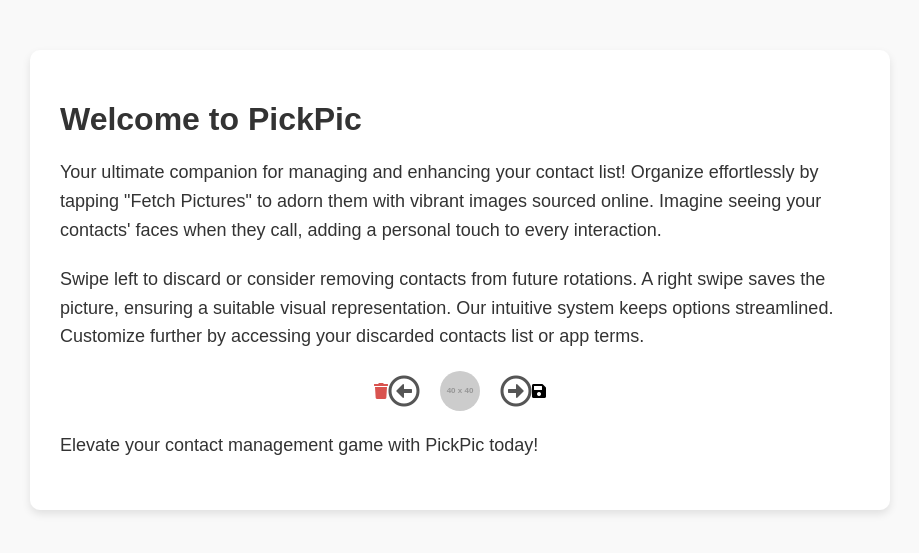
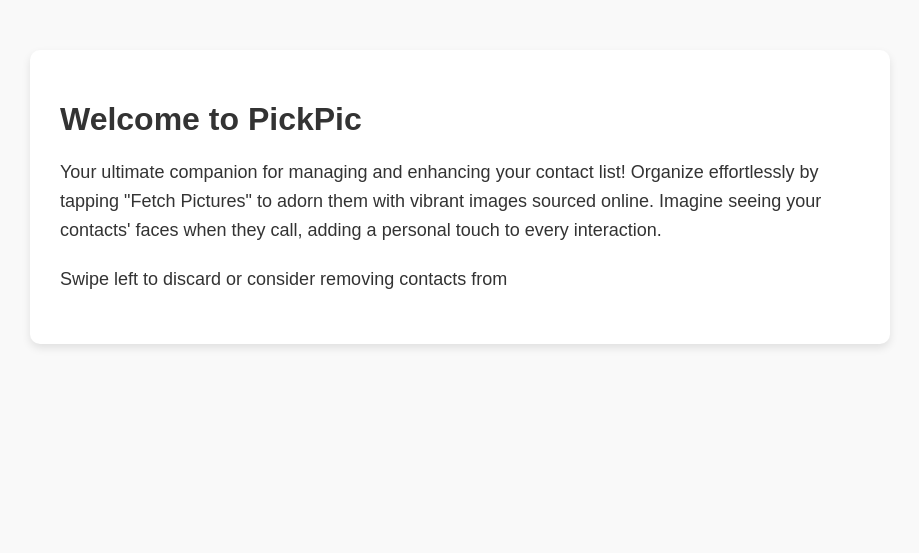
Before and after one commit to inUtil-Labs/inutil-labs.github.io, a Jekyll site: the page pages/pphome.html, which Jekyll copies as it is, in a window 1280 px wide. Shown: the top 553 px of the page, without its empty margins (180-1099 px from the left). Built offline with Jekyll 4.4.1, drawn with Linux system fonts in a browser that asks for light colours.

Commit message:
Update pphome.html

```diff
--- a/pages/pphome.html
+++ b/pages/pphome.html
@@ -71,27 +71,4 @@
   <div class="container">
     <h1>Welcome to PickPic</h1>
     <p>Your ultimate companion for managing and enhancing your contact list! Organize effortlessly by tapping "Fetch Pictures" to adorn them with vibrant images sourced online. Imagine seeing your contacts' faces when they call, adding a personal touch to every interaction.</p>
-    <p>Swipe left to discard or consider removing contacts from future rotations. A right swipe saves the picture, ensuring a suitable visual representation. Our intuitive system keeps options streamlined. Customize further by accessing your discarded contacts list or app terms.</p>
-    <div class="icon-container">
-      <i class="fas fa-trash red-icon"></i>
-      <i class="far fa-arrow-alt-circle-left arrow" onclick="swipeLeft()"></i>
-      <div class="person-icon"></div>
-      <i class="far fa-arrow-alt-circle-right arrow" onclick="swipeRight()"></i>
-      <i class="fas fa-save save-icon"></i>
-    </div>
-    <p>Elevate your contact management game with PickPic today!</p>
-  </div>
-
-  <script>
-    function swipeLeft() {
-      // Code to handle swipe left action
-      console.log('Swiped left!');
-    }
-
-    function swipeRight() {
-      // Code to handle swipe right action
-      console.log('Swiped right!');
-    }
-  </script>
-</body>
-</html>
+    <p>Swipe left to discard or consider removing contacts from
```
